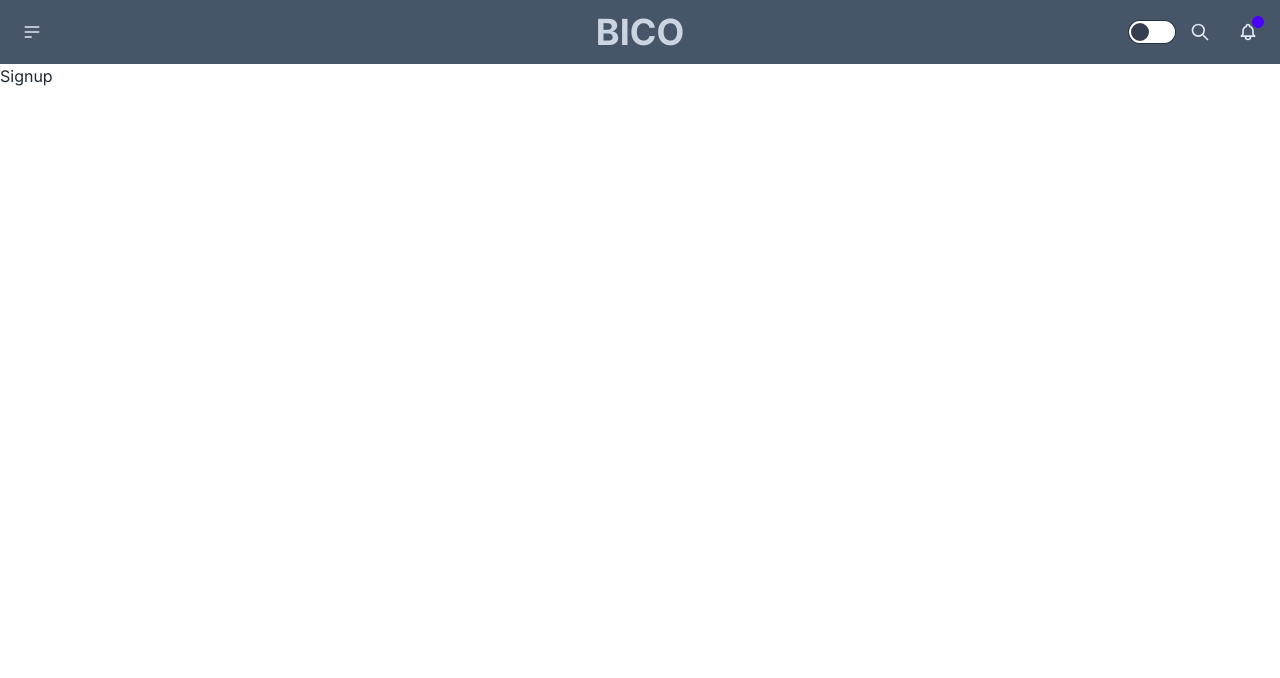
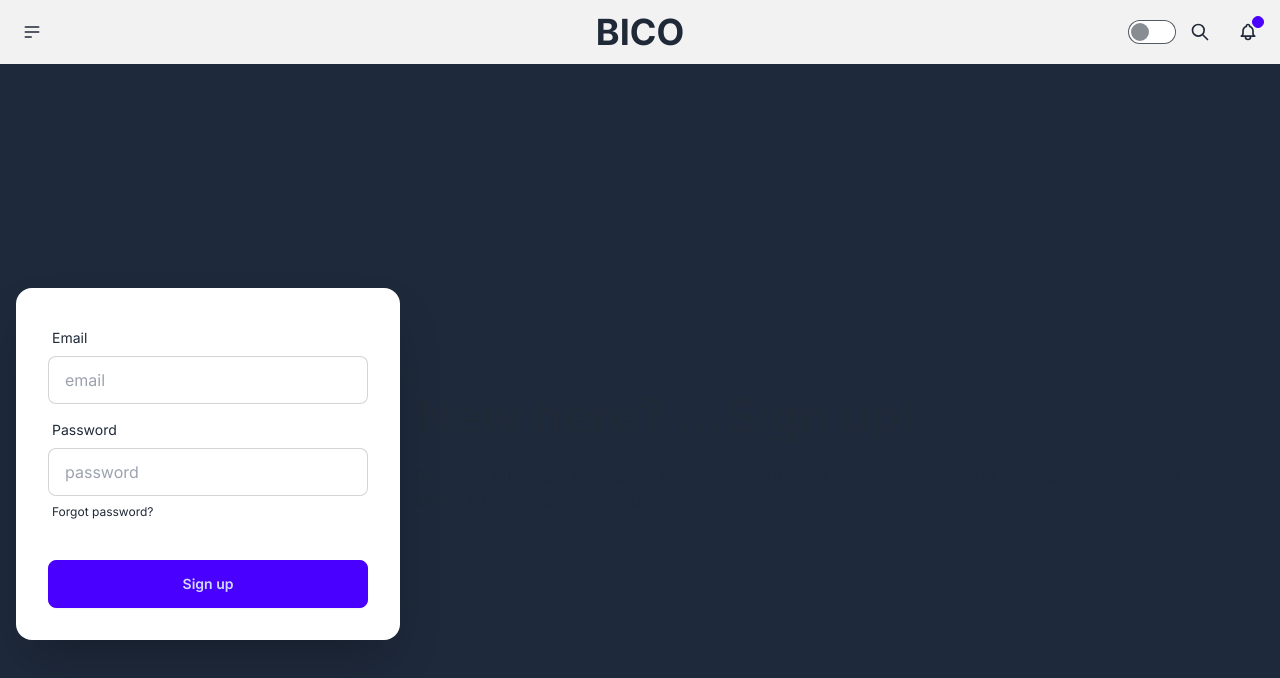
Before and after one commit to mariyamcodehub/Bico, a Next.js app in the folder frontend/: page /signup in a window 1280 px wide. Shown: the top 678 px of the page. Built offline with nearby package versions, Linux system fonts and the light colour scheme.

Commit message:
change signup

```diff
--- a/frontend/src/app/(main)/login/page.css
+++ b/frontend/src/app/(main)/login/page.css
@@ -1,11 +1,5 @@
-.back-img {
-    background-image: url(gradient-grainy-texture_23-2148981502.jpg);
-    background-size: cover;
+.hero {
+    background-image: url(back-img.jpg);
+
 
 }
-
-@media only screen and (max-width: 700px) {
-    .back-img {
-        width: auto;
-    }
-}
--- a/frontend/src/app/(main)/login/page.jsx
+++ b/frontend/src/app/(main)/login/page.jsx
@@ -1,16 +1,15 @@
 import React from 'react';
+import './page.css'
+const Login = () => {
 
-const Login = () => {
   return (
     <>
-      <div className='bg-yellow-400 flex justify-center'><h1 className='lg:text-5xl font-extrabold text-pink-700 py-6'>Welcome Back!</h1></div>
-      <div className="hero ">
 
-        <div className='bg-slate-200 mb-5 mt-5'>
+      <div className="hero min-h-screen bg-base-200">
         <div className="hero-content flex-col lg:flex-row-reverse">
           <div className="text-center lg:text-left">
-              <h1 className="text-5xl font-bold">Login now!</h1>
-              <p className="py-6 text-slate-900">Provident cupiditate voluptatem et in. Quaerat fugiat ut assumenda excepturi exercitationem quasi. In deleniti eaque aut repudiandae et a id nisi.</p>
+            <h1 className="text-5xl font-bold ms-8">Login now!</h1>
+            <p className="py-8 px-8">Provident cupiditate voluptatem et in. Quaerat fugiat ut assumenda excepturi exercitationem quasi. In deleniti eaque aut repudiandae et a id nisi.</p>
           </div>
           <div className="card shrink-0 w-full max-w-sm shadow-2xl bg-base-100">
             <form className="card-body">
@@ -20,6 +19,7 @@ const Login = () => {
                 </label>
                 <input type="email" placeholder="email" className="input input-bordered" required />
               </div>
+              <div className="form-control mt-6">
                 <div className="form-control">
                   <label className="label">
                     <span className="label-text">Password</span>
@@ -29,11 +29,9 @@ const Login = () => {
                     <a href="#" className="label-text-alt link link-hover">Forgot password?</a>
                   </label>
                 </div>
-                <div className="form-control mt-6">
-                  <button className="btn btn-primary">Login</button>
+                <button type='submit' className="btn btn-primary">Login</button>
               </div>
             </form>
-            </div>
           </div>
         </div>
       </div>
--- a/frontend/src/app/(main)/navbar.jsx
+++ b/frontend/src/app/(main)/navbar.jsx
@@ -2,10 +2,10 @@ import React from 'react'
 
 const Navbar = () => {
   return (
-    <div className="navbar bg-slate-600">
+    <div className="navbar bg-base-200">
       <div className="navbar-start">
         <div className="dropdown">
-          <div tabIndex={0} role="button" className="btn btn-ghost btn-circle text-slate-200">
+          <div tabIndex={0} role="button" className="btn btn-ghost btn-circle ">
             <svg xmlns="http://www.w3.org/2000/svg" className="h-5 w-5" fill="none" viewBox="0 0 24 24" stroke="currentColor"><path strokeLinecap="round" strokeLinejoin="round" strokeWidth="2" d="M4 6h16M4 12h16M4 18h7" /></svg>
           </div>
           <ul tabIndex={0} className="menu menu-sm dropdown-content mt-3 z-[1] p-2 shadow bg-base-100 rounded-box w-52">
@@ -18,14 +18,14 @@ const Navbar = () => {
         </div>
       </div>
       <div className="navbar-center">
-        <a className="btn btn-ghost lg:text-4xl font-bold text-slate-300">BICO</a>
+        <a className="btn btn-ghost lg:text-4xl font-bold ">BICO</a>
       </div>
       <div className="navbar-end">
         <input type="checkbox" value="synthwave" className="toggle theme-controller" />
-        <button className="btn btn-ghost btn-circle text-slate-200">
+        <button className="btn btn-ghost btn-circle ">
           <svg xmlns="http://www.w3.org/2000/svg" className="h-5 w-5" fill="none" viewBox="0 0 24 24" stroke="currentColor"><path strokeLinecap="round" strokeLinejoin="round" strokeWidth="2" d="M21 21l-6-6m2-5a7 7 0 11-14 0 7 7 0 0114 0z" /></svg>
         </button>
-        <button className="btn btn-ghost btn-circle text-slate-200">
+        <button className="btn btn-ghost btn-circle ">
           <div className="indicator">
             <svg xmlns="http://www.w3.org/2000/svg" className="h-5 w-5" fill="none" viewBox="0 0 24 24" stroke="currentColor"><path strokeLinecap="round" strokeLinejoin="round" strokeWidth="2" d="M15 17h5l-1.405-1.405A2.032 2.032 0 0118 14.158V11a6.002 6.002 0 00-4-5.659V5a2 2 0 10-4 0v.341C7.67 6.165 6 8.388 6 11v3.159c0 .538-.214 1.055-.595 1.436L4 17h5m6 0v1a3 3 0 11-6 0v-1m6 0H9" /></svg>
             <span className="badge badge-xs badge-primary indicator-item"></span>
--- a/frontend/src/app/(main)/signup/page.jsx
+++ b/frontend/src/app/(main)/signup/page.jsx
@@ -2,7 +2,38 @@ import React from 'react'
 
 const Signup = () => {
   return (
-    <div>Signup</div>
+    <>
+      <div className="hero min-h-screen bg-slate-800">
+        <div className="hero-content flex-col lg:flex-row-reverse">
+          <div className="text-center lg:text-left">
+            <h1 className="text-5xl font-bold">New here? ...Sign up!</h1>
+            <p className="py-6">Provident cupiditate voluptatem et in. Quaerat fugiat ut assumenda excepturi exercitationem quasi. In deleniti eaque aut repudiandae et a id nisi.</p>
+          </div>
+          <div className="card shrink-0 w-full max-w-sm shadow-2xl bg-base-100">
+            <form className="card-body">
+              <div className="form-control">
+                <label className="label">
+                  <span className="label-text">Email</span>
+                </label>
+                <input type="email" placeholder="email" className="input input-bordered" required />
+              </div>
+              <div className="form-control">
+                <label className="label">
+                  <span className="label-text">Password</span>
+                </label>
+                <input type="password" placeholder="password" className="input input-bordered" required />
+                <label className="label">
+                  <a href="#" className="label-text-alt link link-hover">Forgot password?</a>
+                </label>
+              </div>
+              <div className="form-control mt-6">
+                <button className="btn btn-primary">Sign up</button>
+              </div>
+            </form>
+          </div>
+        </div>
+      </div>
+    </>
   )
 }
 
--- a/frontend/src/app/page.jsx
+++ b/frontend/src/app/page.jsx
@@ -9,7 +9,7 @@ const Home = () => {
     <>
       <Navbar />
 
-      <div className='flex lg:justify-center lg:p-2 p-4 bg-slate-900 shadow-lg'><h1 className="text-3xl font-bold text-yellow-400">
+      <div className='flex lg:justify-center lg:p-2 p-4 bg-slate-900 shadow-lg'><h1 className="text-3xl font-bold text-white">
         Best Platform for Collaboration!
       </h1></div>
       <div className='grid lg:grid-cols-2 grid-cols-1'>
```
Also changed, not shown: frontend/src/app/(main)/login/back-img.jpg (added), frontend/src/app/(main)/login/gradient-grainy-texture_23-2148981502.jpg (deleted). Lines whose indentation alone changed are shown as unchanged.
